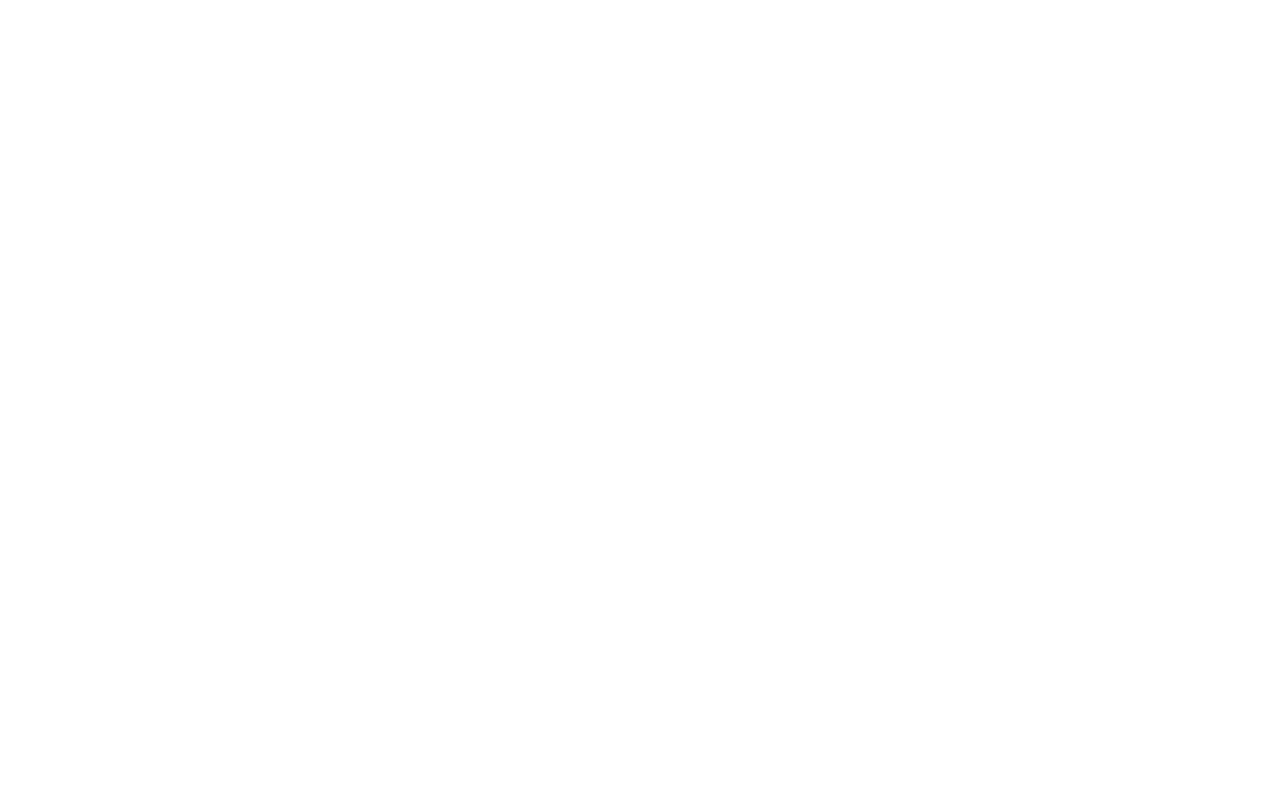
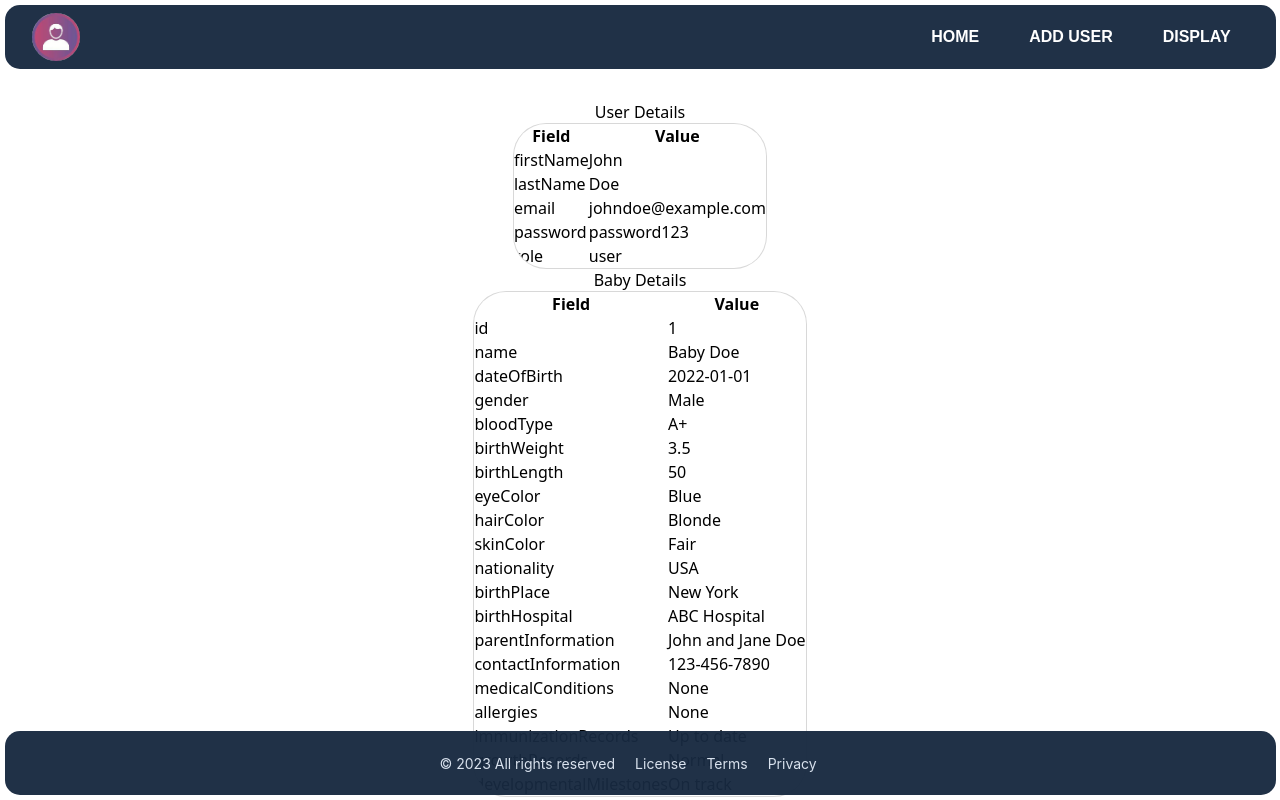
Before and after one commit to cepdnaclk/e19-co225-Baby-Developing-Tracking-System-Web-Application, a React (Vite) app in the folder Front-End/: page /display in a window 1280 px wide. Before the commit this address had no page. Built offline with nearby package versions, Linux system fonts and the light colour scheme.

Commit message:
Add the Display user and baby details page

```diff
--- a/Front-End/src/App.jsx
+++ b/Front-End/src/App.jsx
@@ -12,8 +12,9 @@ import ParentDashboard from "./ParentDashboard";
 import { BabyRegister } from "./BabyRegister";
 import { AdminHome } from "./AdminHome";
 import { AddUser } from "./AddUser";
-import { AddDoctor } from "./AddDoctor";
+import { DisplayDetails } from "./DisplayDetails";
 import { AdminLogin } from "./AdminLogin";
+
 
 function App() {
   const navigate = useNavigate();
@@ -49,6 +50,7 @@ function App() {
           <Route path="/admin" element={<AdminHome />} />
           <Route path="/adduser" element={<AddUser />} />
           <Route path="/adminLogin" element={<AdminLogin />} />
+          <Route path="/display" element={<DisplayDetails />} />
         </Routes>
     </div>
   );
--- /dev/null
+++ b/Front-End/src/DisplayDetails.jsx
@@ -0,0 +1,82 @@
+import React, { useState } from "react";
+import { useNavigate } from "react-router-dom";
+import { Header } from "./Header";
+import { Footer } from "./Footer";
+import "./AddDoctor.css";
+
+export const DisplayDetails = (props) => {
+  const userDetails = {
+    firstName: "John",
+    lastName: "Doe",
+    email: "johndoe@example.com",
+    password: "password123",
+    role: "user",
+  };
+
+  const babyDetails = {
+    id: 1,
+    name: "Baby Doe",
+    dateOfBirth: "2022-01-01",
+    gender: "Male",
+    bloodType: "A+",
+    birthWeight: 3.5,
+    birthLength: 50,
+    eyeColor: "Blue",
+    hairColor: "Blonde",
+    skinColor: "Fair",
+    nationality: "USA",
+    birthPlace: "New York",
+    birthHospital: "ABC Hospital",
+    parentInformation: "John and Jane Doe",
+    contactInformation: "123-456-7890",
+    medicalConditions: "None",
+    allergies: "None",
+    immunizationRecords: "Up to date",
+    growthRecords: "Normal",
+    developmentalMilestones: "On track",
+  };
+
+  return (
+    <div className="add-doctor-container">
+      <Header />
+
+      <h2>User Details</h2>
+      <table>
+        <thead>
+          <tr>
+            <th>Field</th>
+            <th>Value</th>
+          </tr>
+        </thead>
+        <tbody>
+          {Object.entries(userDetails).map(([field, value]) => (
+            <tr key={field}>
+              <td>{field}</td>
+              <td>{value}</td>
+            </tr>
+          ))}
+        </tbody>
+      </table>
+
+      <h2>Baby Details</h2>
+      <table>
+        <thead>
+          <tr>
+            <th>Field</th>
+            <th>Value</th>
+          </tr>
+        </thead>
+        <tbody>
+          {Object.entries(babyDetails).map(([field, value]) => (
+            <tr key={field}>
+              <td>{field}</td>
+              <td>{value}</td>
+            </tr>
+          ))}
+        </tbody>
+      </table>
+
+      <Footer />
+    </div>
+  );
+};
--- a/Front-End/src/Header.jsx
+++ b/Front-End/src/Header.jsx
@@ -116,7 +116,7 @@ export const Header = () => {
 
           <li
             className={""}
-            onClick={() => handleItemClick("/admin")}
+            onClick={() => handleItemClick("/display")}
           >
             DISPLAY <span></span>
           </li>
```
Also changed, not shown: Front-End/src/DisplayDetails.css (added).
